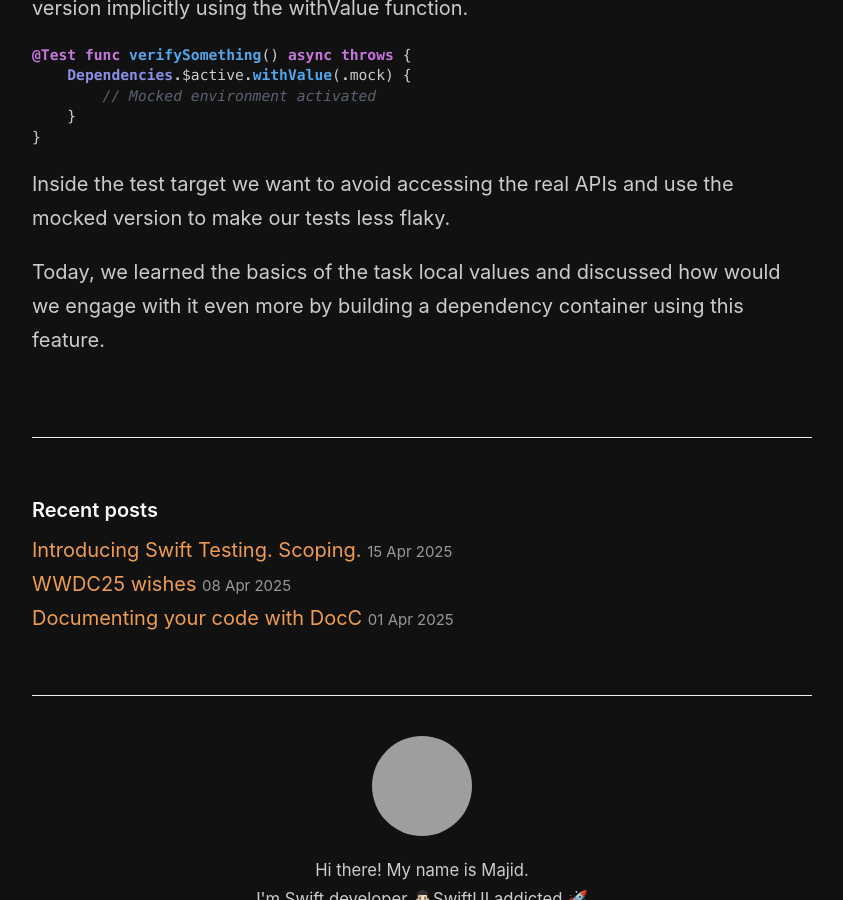
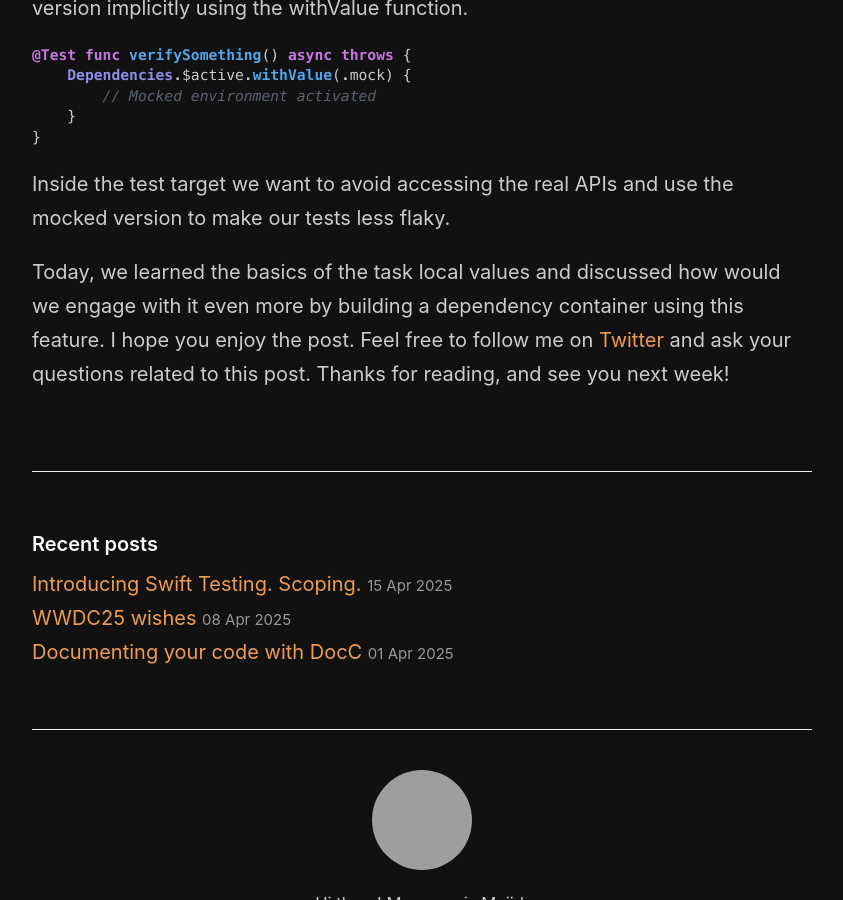
Before and after one commit to mecid/mecid.github.io, a Jekyll site: the page built from _posts/2025-04-30-dependency-container-on-top-of-task-local-values-in-swift.md, in a window 1280 px wide and 900 px high, scrolled down 3070 px, cut to the strip 0-900 px from the top of the window. Shown: the whole strip, without its empty margins (218-1061 px from the left). Built offline with Jekyll 4.4.1, drawn with Linux system fonts in a browser that asks for light colours; grey boxes are pictures that could not be loaded.

Commit message:
conclusion tuned in the task local values post

```diff
--- a/_posts/2025-04-30-dependency-container-on-top-of-task-local-values-in-swift.md
+++ b/_posts/2025-04-30-dependency-container-on-top-of-task-local-values-in-swift.md
@@ -107,4 +107,4 @@ Here we define the task local value for the active dependency container. By defa
 
 Inside the test target we want to avoid accessing the real APIs and use the mocked version to make our tests less flaky.
 
-Today, we learned the basics of the task local values and discussed how would we engage with it even more by building a dependency container using this feature.
+Today, we learned the basics of the task local values and discussed how would we engage with it even more by building a dependency container using this feature. I hope you enjoy the post. Feel free to follow me on [Twitter](https://twitter.com/mecid) and ask your questions related to this post. Thanks for reading, and see you next week!
```
